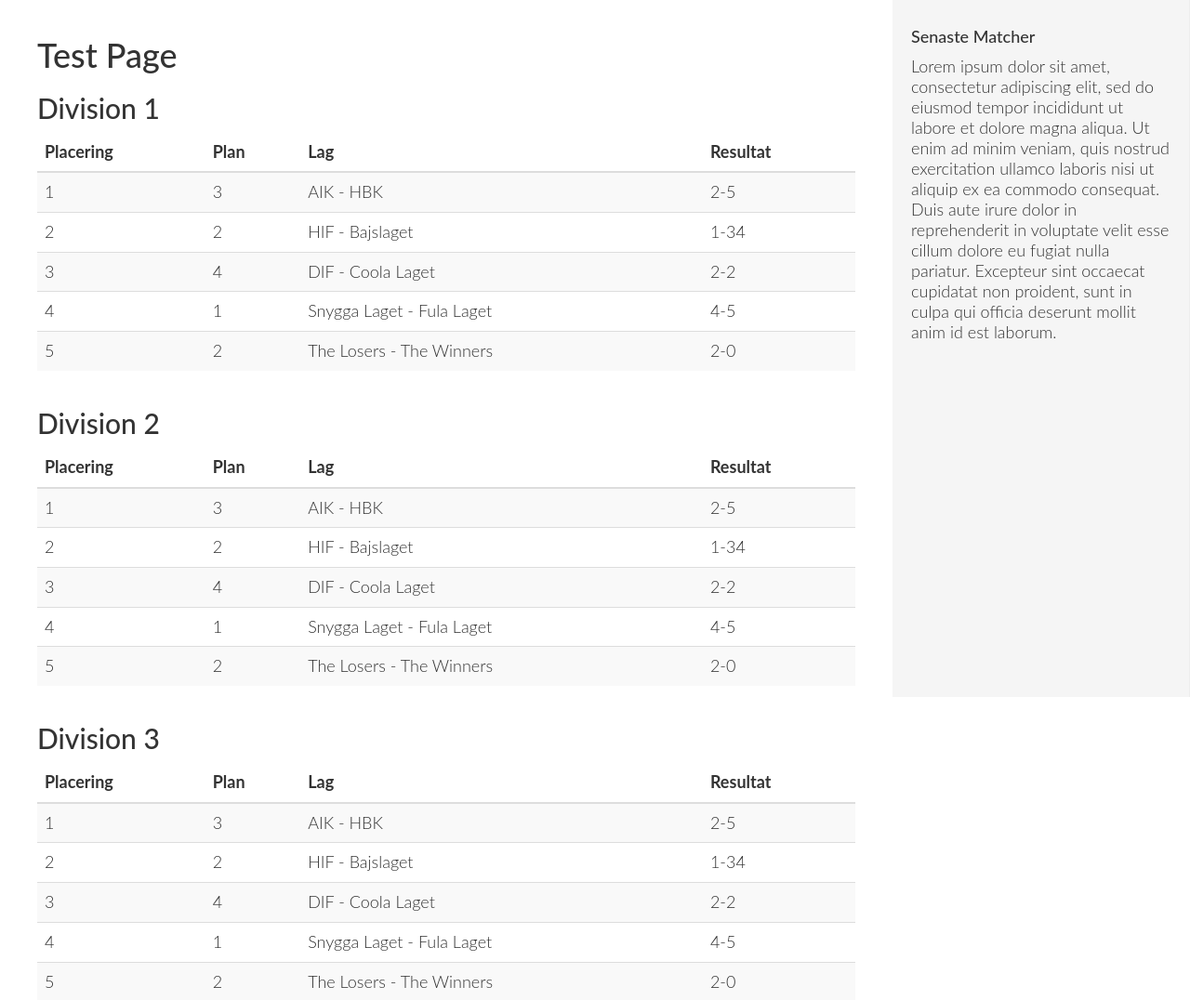
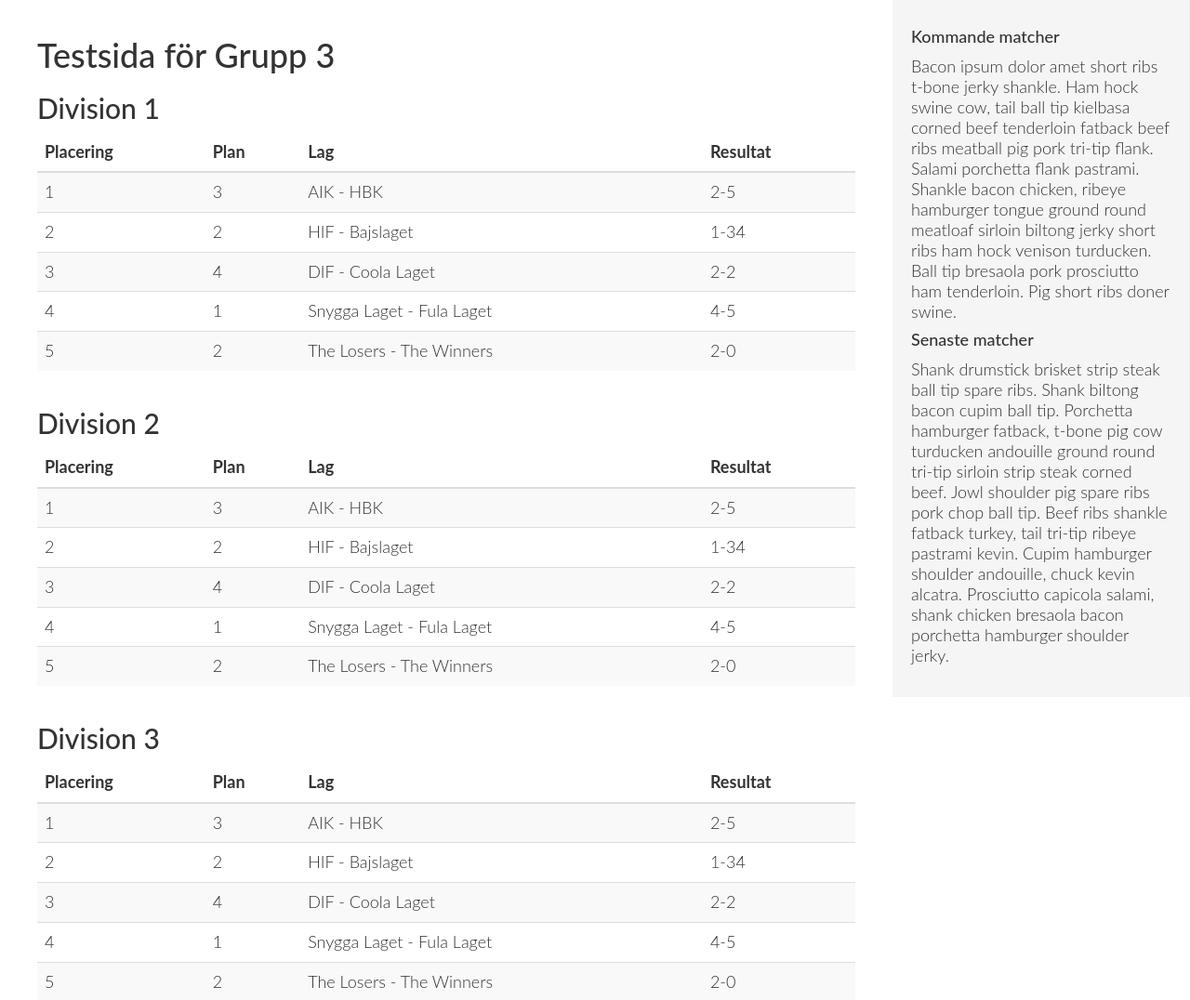
Before and after one commit to Samuelsson/INFC55_grupp3, a PHP site: page / in a window 1280 px wide. Shown: the part 50-1126 px from the top of the page at 93% size. Run offline with PHP 8.4, Linux system fonts and the light colour scheme; style sheets or scripts are compiled from the project's sources.

Commit message:
minor code improvements

```diff
--- a/uppgift3/css/main.less
+++ b/uppgift3/css/main.less
@@ -97,7 +97,7 @@
 	}
 
 	@media (min-width: 768px) {
-		.sidebar-right { /* Shows the right sidebar when on medium scrren or larger */
+		.sidebar-right { /* Shows the right sidebar when on medium screen or larger */
 			position: fixed;
 			top: 50px;
 			bottom: 0;
--- a/uppgift3/inc/sidebar-right.php
+++ b/uppgift3/inc/sidebar-right.php
@@ -1,6 +1,9 @@
 	<div class="col-sm-4 col-md-3 sidebar-right">
 		<section>
-			<h4>Senaste Matcher</h4>
-			<p>Lorem ipsum dolor sit amet, consectetur adipiscing elit, sed do eiusmod tempor incididunt ut labore et dolore magna aliqua. Ut enim ad minim veniam, quis nostrud exercitation ullamco laboris nisi ut aliquip ex ea commodo consequat. Duis aute irure dolor in reprehenderit in voluptate velit esse cillum dolore eu fugiat nulla pariatur. Excepteur sint occaecat cupidatat non proident, sunt in culpa qui officia deserunt mollit anim id est laborum.</p>
+			<h4>Kommande matcher</h4>
+			<p>Bacon ipsum dolor amet short ribs t-bone jerky shankle. Ham hock swine cow, tail ball tip kielbasa corned beef tenderloin fatback beef ribs meatball pig pork tri-tip flank. Salami porchetta flank pastrami. Shankle bacon chicken, ribeye hamburger tongue ground round meatloaf sirloin biltong jerky short ribs ham hock venison turducken. Ball tip bresaola pork prosciutto ham tenderloin. Pig short ribs doner swine.</p>
+
+			<h4>Senaste matcher</h4>
+			<p>Shank drumstick brisket strip steak ball tip spare ribs. Shank biltong bacon cupim ball tip. Porchetta hamburger fatback, t-bone pig cow turducken andouille ground round tri-tip sirloin strip steak corned beef. Jowl shoulder pig spare ribs pork chop ball tip. Beef ribs shankle fatback turkey, tail tri-tip ribeye pastrami kevin. Cupim hamburger shoulder andouille, chuck kevin alcatra. Prosciutto capicola salami, shank chicken bresaola bacon porchetta hamburger shoulder jerky.</p>
 		</section>
 	</div>
--- a/uppgift3/index.php
+++ b/uppgift3/index.php
@@ -11,12 +11,13 @@
 
 			<div class="col-sm-8 col-md-9 main-content">
 
-			<h1>Test Page</h1>
+				<h1>Testsida f&ouml;r Grupp 3</h1>
 
 				<div>
 					<h2>Division 1</h2>
 					<div class="table-responsive">
 						<table class="table table-striped">
+
 							<thead>
 								<tr>
 									<th>Placering</th>
@@ -58,6 +59,7 @@
 									<td>2-0</td>
 								</tr>
 							</tbody>
+
 						</table>
 					</div>
 				</div>
@@ -66,6 +68,7 @@
 					<h2>Division 2</h2>
 					<div class="table-responsive">
 						<table class="table table-striped">
+
 							<thead>
 								<tr>
 									<th>Placering</th>
@@ -107,6 +110,7 @@
 									<td>2-0</td>
 								</tr>
 							</tbody>
+
 						</table>
 					</div>
 				</div>
@@ -115,6 +119,7 @@
 					<h2>Division 3</h2>
 					<div class="table-responsive">
 						<table class="table table-striped">
+
 							<thead>
 								<tr>
 									<th>Placering</th>
@@ -156,6 +161,7 @@
 									<td>2-0</td>
 								</tr>
 							</tbody>
+
 						</table>
 					</div>
 				</div>
@@ -164,6 +170,7 @@
 					<h2>Division 4</h2>
 					<div class="table-responsive">
 						<table class="table table-striped">
+
 							<thead>
 								<tr>
 									<th>Placering</th>
@@ -205,6 +212,7 @@
 									<td>2-0</td>
 								</tr>
 							</tbody>
+
 						</table>
 					</div>
 				</div>
@@ -212,7 +220,7 @@
 			</div>
 
 		<?php
-			get_sidebarright(); // Loads the footer after the main content
+			get_sidebarright(); // Gets the sidebar and loads it after the main content
 		?>
 
 		</div>
```
Lines whose indentation alone changed are shown as unchanged.
